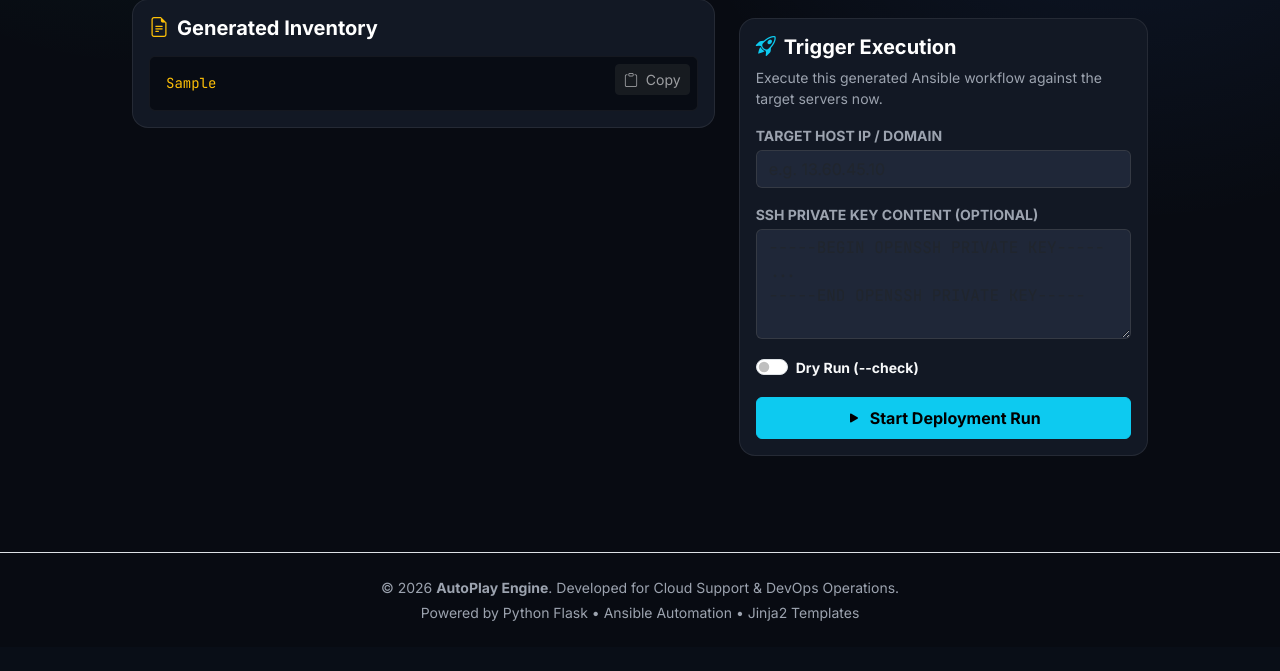
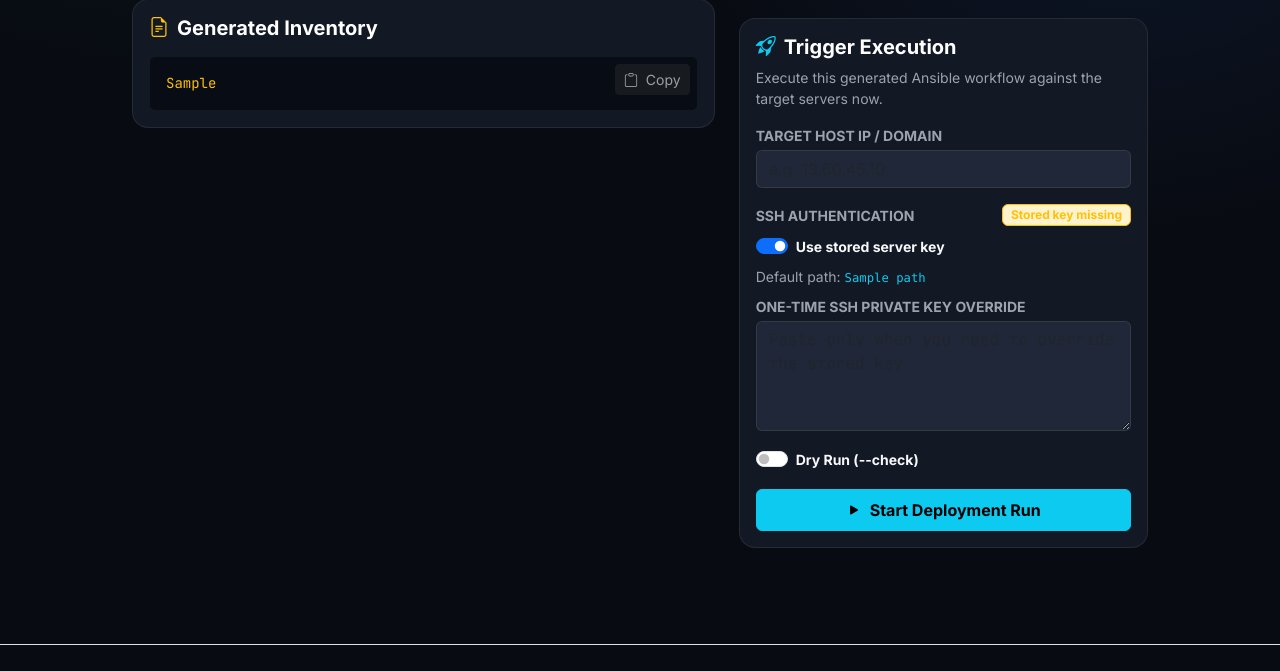
Before and after one commit to mkcheriyan997/IPSR-Projects, a Flask app: template autoplay-ansible-generator/app/templates/preview.html in a window 1280 px wide. Shown: the part 379-1050 px from the top of the page. Before the commit the page ends 1000 px from the top, so only its background shows below. Run offline with Flask 3, Linux system fonts and the light colour scheme; the template is opened without the code that fills it: most values are stand-ins (such as "Sample title", 1, 10 or a date in 2020); parts of the project's set-up code (start-up, migrations or seed data) failed here and were passed over.

Commit message:
Add stored SSH key deployment support

```diff
--- a/autoplay-ansible-generator/app/app.py
+++ b/autoplay-ansible-generator/app/app.py
@@ -6,7 +6,7 @@ from app.database import (
     create_run, get_runs, get_run
 )
 from app.generator import generate_playbook, generate_inventory, run_risk_assessment
-from app.executor import execute_ansible_async
+from app.executor import execute_ansible_async, get_default_ssh_key_status
 from app.gitops import push_to_gitops
 
 app = Flask(__name__)
@@ -17,11 +17,11 @@ init_db()
 
 @app.route('/')
 def home():
-    return render_template('dashboard.html')
+    return render_template('dashboard.html', default_ssh_key=get_default_ssh_key_status())
 
 @app.route('/dashboard')
 def dashboard():
-    return render_template('dashboard.html')
+    return render_template('dashboard.html', default_ssh_key=get_default_ssh_key_status())
 
 @app.route('/api/generate', methods=['POST'])
 def api_generate():
@@ -87,7 +87,7 @@ def view_playbook(playbook_id):
     playbook = get_playbook(playbook_id)
     if not playbook:
         return "Playbook not found", 404
-    return render_template('preview.html', playbook=playbook)
+    return render_template('preview.html', playbook=playbook, default_ssh_key=get_default_ssh_key_status())
 
 @app.route('/playbook/<int:playbook_id>/download-playbook')
 def download_playbook_file(playbook_id):
@@ -121,6 +121,7 @@ def api_run_playbook():
         playbook_id = data.get('playbook_id')
         ip = data.get('ip', 'localhost')
         private_key = data.get('private_key', '')
+        use_stored_key = data.get('use_stored_key', True)
         is_dry_run = data.get('is_dry_run', False)
 
         if not playbook_id:
@@ -129,6 +130,16 @@ def api_run_playbook():
         playbook = get_playbook(playbook_id)
         if not playbook:
             return jsonify({'success': False, 'error': 'Playbook not found'}), 404
+
+        stored_key_path = None
+        if not private_key and use_stored_key and ip != 'localhost':
+            default_key = get_default_ssh_key_status()
+            if not default_key['available']:
+                return jsonify({
+                    'success': False,
+                    'error': f"Stored SSH key is not available at {default_key['path']}. Paste a one-time key or configure AUTOPLAY_DEFAULT_SSH_KEY_PATH."
+                }), 400
+            stored_key_path = default_key['path']
 
         # Create execution record in database
         run_id = create_run(playbook_id, ip)
@@ -139,6 +150,7 @@ def api_run_playbook():
             playbook_id=playbook_id,
             ip=ip,
             private_key_content=private_key if private_key else None,
+            private_key_path=stored_key_path,
             is_dry_run=is_dry_run
         )
 
--- a/autoplay-ansible-generator/app/static/script.js
+++ b/autoplay-ansible-generator/app/static/script.js
@@ -27,6 +27,7 @@ document.addEventListener('DOMContentLoaded', () => {
 
     // Run inputs
     const privateKeyInput = document.getElementById('private-key-input');
+    const useStoredKeySwitch = document.getElementById('use-stored-key-switch');
     const dryRunSwitch = document.getElementById('dry-run-switch');
     const runPlaybookBtn = document.getElementById('run-playbook-btn');
 
@@ -268,9 +269,10 @@ document.addEventListener('DOMContentLoaded', () => {
 
         const ip = document.getElementById('server-ip').value || 'localhost';
         const privateKey = privateKeyInput.value;
+        const useStoredKey = useStoredKeySwitch ? useStoredKeySwitch.checked : true;
         const isDryRun = dryRunSwitch.checked;
 
-        if (ip !== 'localhost' && !privateKey && !confirm('No SSH private key specified. Continue anyway? (Assumes local daemon or agent access)')) {
+        if (ip !== 'localhost' && !privateKey && !useStoredKey && !confirm('No SSH authentication source selected. Continue anyway?')) {
             return;
         }
 
@@ -285,6 +287,7 @@ document.addEventListener('DOMContentLoaded', () => {
                     playbook_id: generatedPlaybookId,
                     ip: ip,
                     private_key: privateKey,
+                    use_stored_key: useStoredKey,
                     is_dry_run: isDryRun
                 })
             });
--- a/autoplay-ansible-generator/app/templates/preview.html
+++ b/autoplay-ansible-generator/app/templates/preview.html
@@ -91,8 +91,23 @@
                         </div>
 
                         <div class="mb-3">
-                            <label class="form-label small text-muted text-uppercase fw-bold m-0 d-block mb-1">SSH Private Key Content (Optional)</label>
-                            <textarea class="form-control bg-input text-white border-secondary JetBrains-Mono small" id="run-key-input" rows="4" placeholder="-----BEGIN OPENSSH PRIVATE KEY-----&#10;...&#10;-----END OPENSSH PRIVATE KEY-----"></textarea>
+                            <div class="d-flex align-items-center justify-content-between mb-2 gap-2">
+                                <label class="form-label small text-muted text-uppercase fw-bold m-0">SSH Authentication</label>
+                                {% if default_ssh_key.available %}
+                                    <span class="badge bg-success-subtle text-success border border-success">Stored key ready</span>
+                                {% else %}
+                                    <span class="badge bg-warning-subtle text-warning border border-warning">Stored key missing</span>
+                                {% endif %}
+                            </div>
+                            <div class="form-check form-switch mb-2">
+                                <input class="form-check-input" type="checkbox" id="run-use-stored-key" checked>
+                                <label class="form-check-label text-light small fw-bold" for="run-use-stored-key">
+                                    Use stored server key
+                                </label>
+                            </div>
+                            <p class="text-muted small mb-2">Default path: <code class="text-info">{{ default_ssh_key.path }}</code></p>
+                            <label class="form-label small text-muted text-uppercase fw-bold m-0 d-block mb-1">One-time SSH Private Key Override</label>
+                            <textarea class="form-control bg-input text-white border-secondary JetBrains-Mono small" id="run-key-input" rows="4" placeholder="Paste only when you need to override the stored key"></textarea>
                         </div>
 
                         <div class="d-flex align-items-center justify-content-between mb-3">
@@ -121,9 +136,10 @@ document.addEventListener('DOMContentLoaded', () => {
         runBtn.addEventListener('click', async () => {
             const ip = document.getElementById('run-ip-input').value || 'localhost';
             const privateKey = document.getElementById('run-key-input').value;
+            const useStoredKey = document.getElementById('run-use-stored-key').checked;
             const isDryRun = document.getElementById('run-dry-run').checked;
 
-            if (ip !== 'localhost' && !privateKey && !confirm('No SSH private key specified. Continue?')) {
+            if (ip !== 'localhost' && !privateKey && !useStoredKey && !confirm('No SSH authentication source selected. Continue?')) {
                 return;
             }
 
@@ -138,6 +154,7 @@ document.addEventListener('DOMContentLoaded', () => {
                         playbook_id: "{{ playbook.id }}",
                         ip: ip,
                         private_key: privateKey,
+                        use_stored_key: useStoredKey,
                         is_dry_run: isDryRun
                     })
                 });
--- a/autoplay-ansible-generator/docker-compose.yml
+++ b/autoplay-ansible-generator/docker-compose.yml
@@ -8,8 +8,10 @@ services:
       - "8001:5000"
     volumes:
       - autoplay-db:/app/app/generated
+      - ${AUTOPLAY_SSH_KEY_PATH:-/home/ec2-user/.ssh/temp_key}:/run/secrets/autoplay_ssh_key:ro
     environment:
       - GITHUB_PAT=${GITHUB_PAT}
+      - AUTOPLAY_DEFAULT_SSH_KEY_PATH=/run/secrets/autoplay_ssh_key
     restart: unless-stopped
 
   app_green:
@@ -19,8 +21,10 @@ services:
       - "8002:5000"
     volumes:
       - autoplay-db:/app/app/generated
+      - ${AUTOPLAY_SSH_KEY_PATH:-/home/ec2-user/.ssh/temp_key}:/run/secrets/autoplay_ssh_key:ro
     environment:
       - GITHUB_PAT=${GITHUB_PAT}
+      - AUTOPLAY_DEFAULT_SSH_KEY_PATH=/run/secrets/autoplay_ssh_key
     restart: unless-stopped
 
   nginx_lb:
```
Also changed, not shown: autoplay-ansible-generator/app/executor.py (+41 -21 lines), autoplay-ansible-generator/app/templates/dashboard.html (+17 -2 lines), 2 other files.
